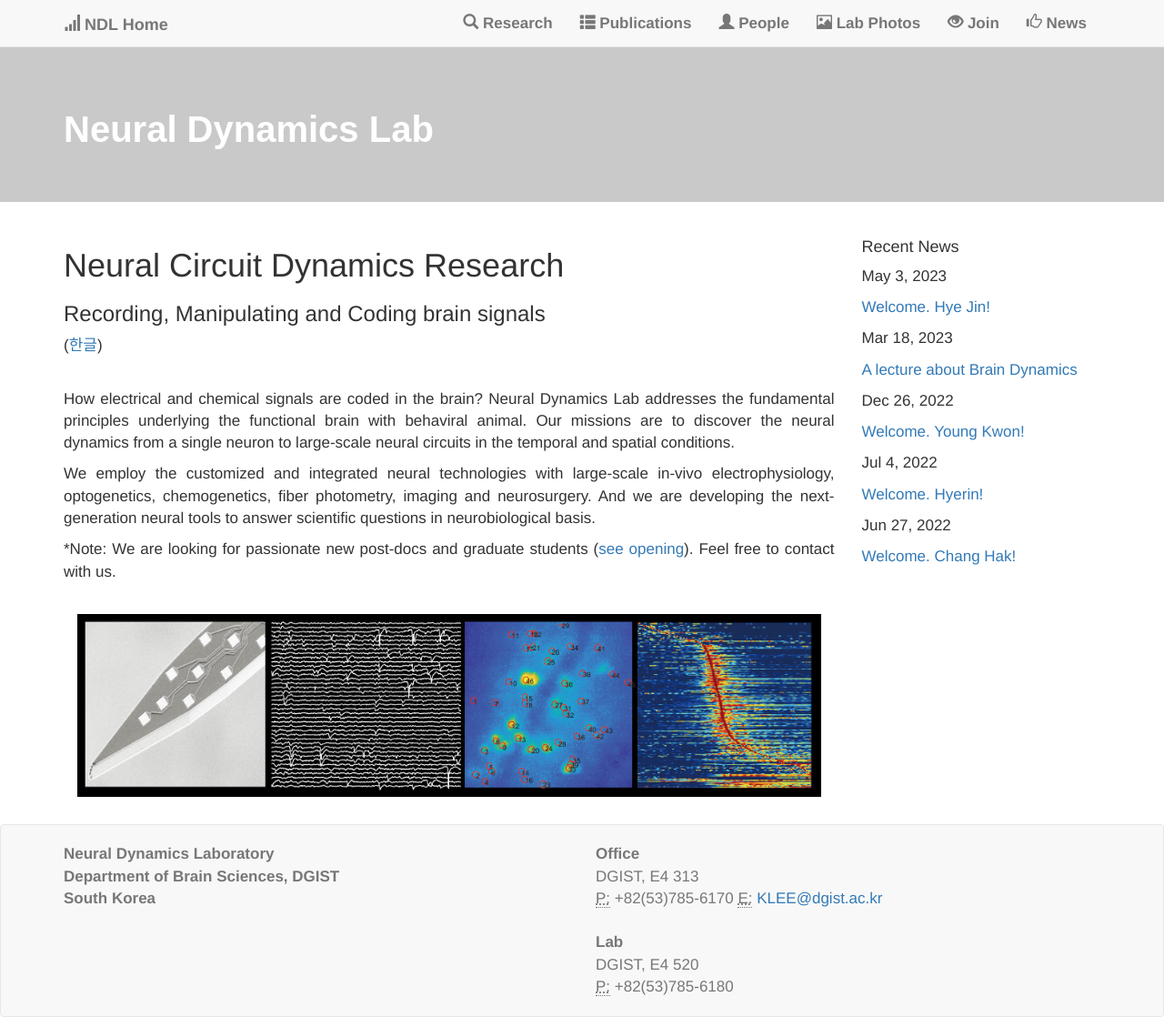
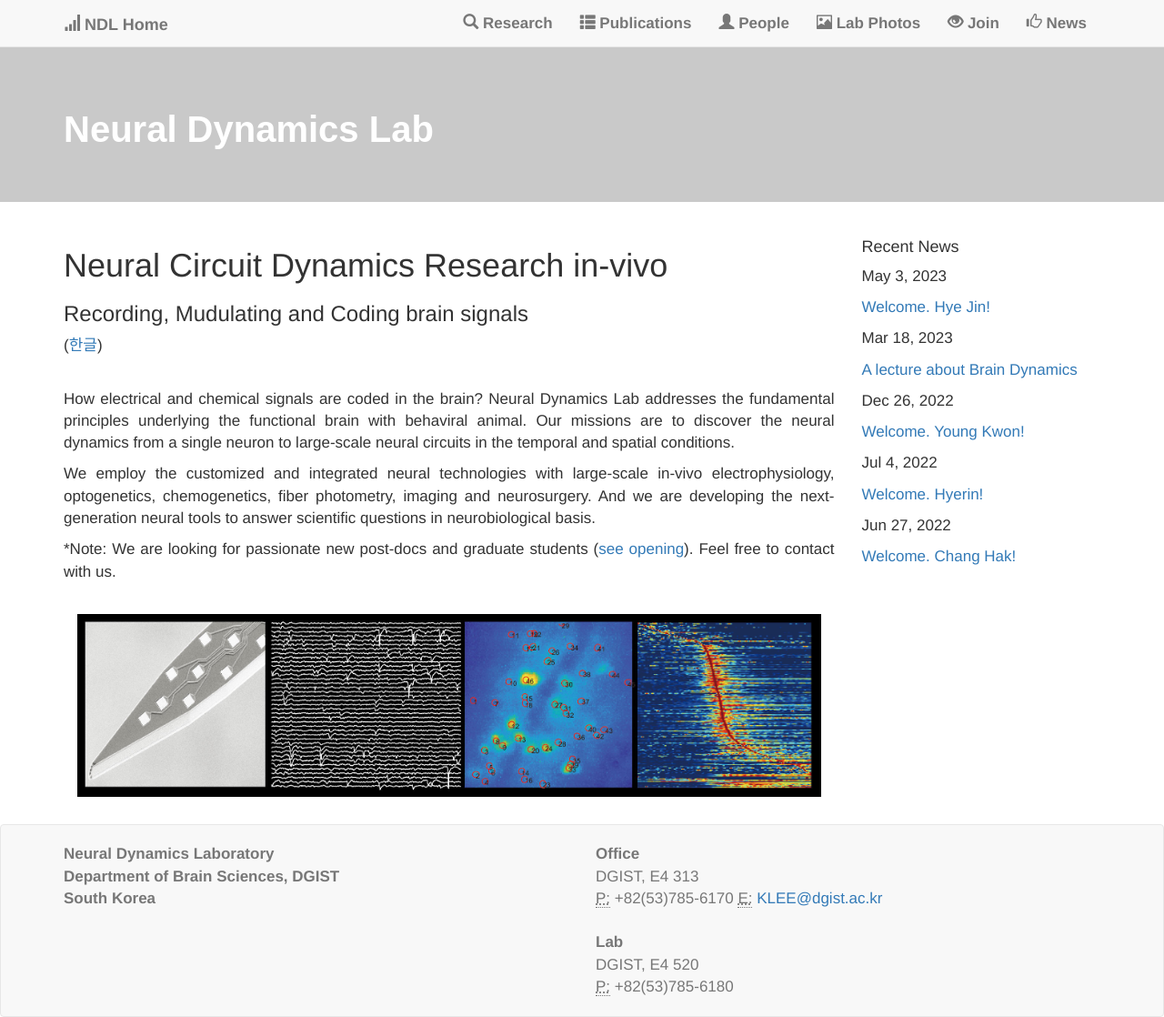
Before and after one commit to kleelab/kleelab.github.io, a Jekyll site: the page built from indexE.html, in a window 1280 px wide. Shown: the whole page at 91% size. Built offline with Jekyll 4.4.1, drawn with Linux system fonts in a browser that asks for light colours; nearby versions of some CDN libraries; a style sheet for code colours, icons or effects is not loaded.

Commit message:
Update indexE.html

```diff
--- a/indexE.html
+++ b/indexE.html
@@ -12,8 +12,8 @@ layout: home
 
 </script>
 
-<h1>Neural Circuit Dynamics Research</h1>
-<h3>Recording, Manipulating and Coding brain signals</h3>
+<h1>Neural Circuit Dynamics Research in-vivo</h1>
+<h3>Recording, Mudulating and Coding brain signals</h3>
 <p> (<a href="{{ site.url }}{{ site.baseurl }}/index">한글</a>)</p>
 <br>
 <p>How electrical and chemical signals are coded in the brain?  Neural Dynamics Lab addresses the fundamental principles underlying the functional brain with behaviral animal. Our missions are to discover the neural dynamics from a single neuron to large-scale neural circuits in the temporal and spatial conditions.</p>
```
